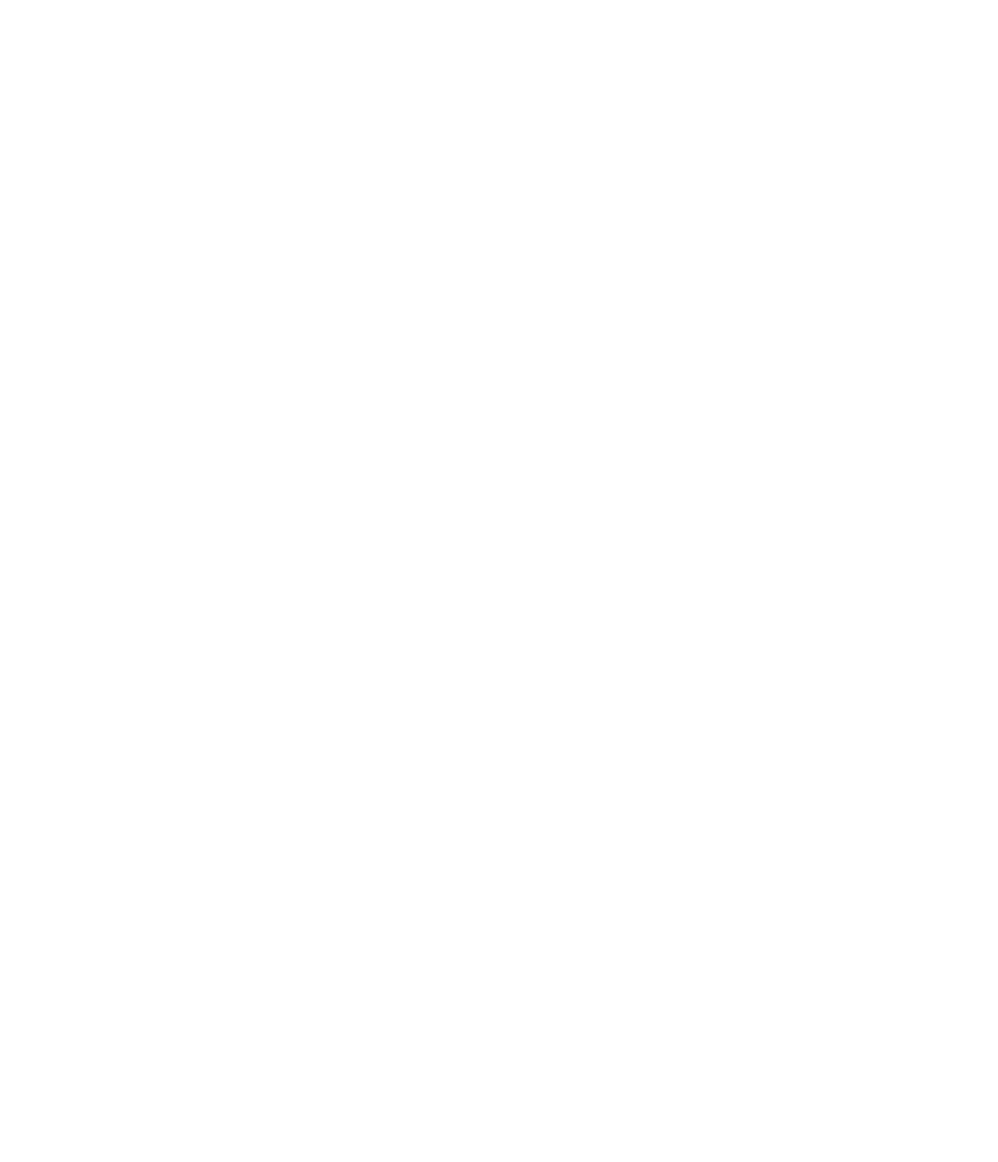
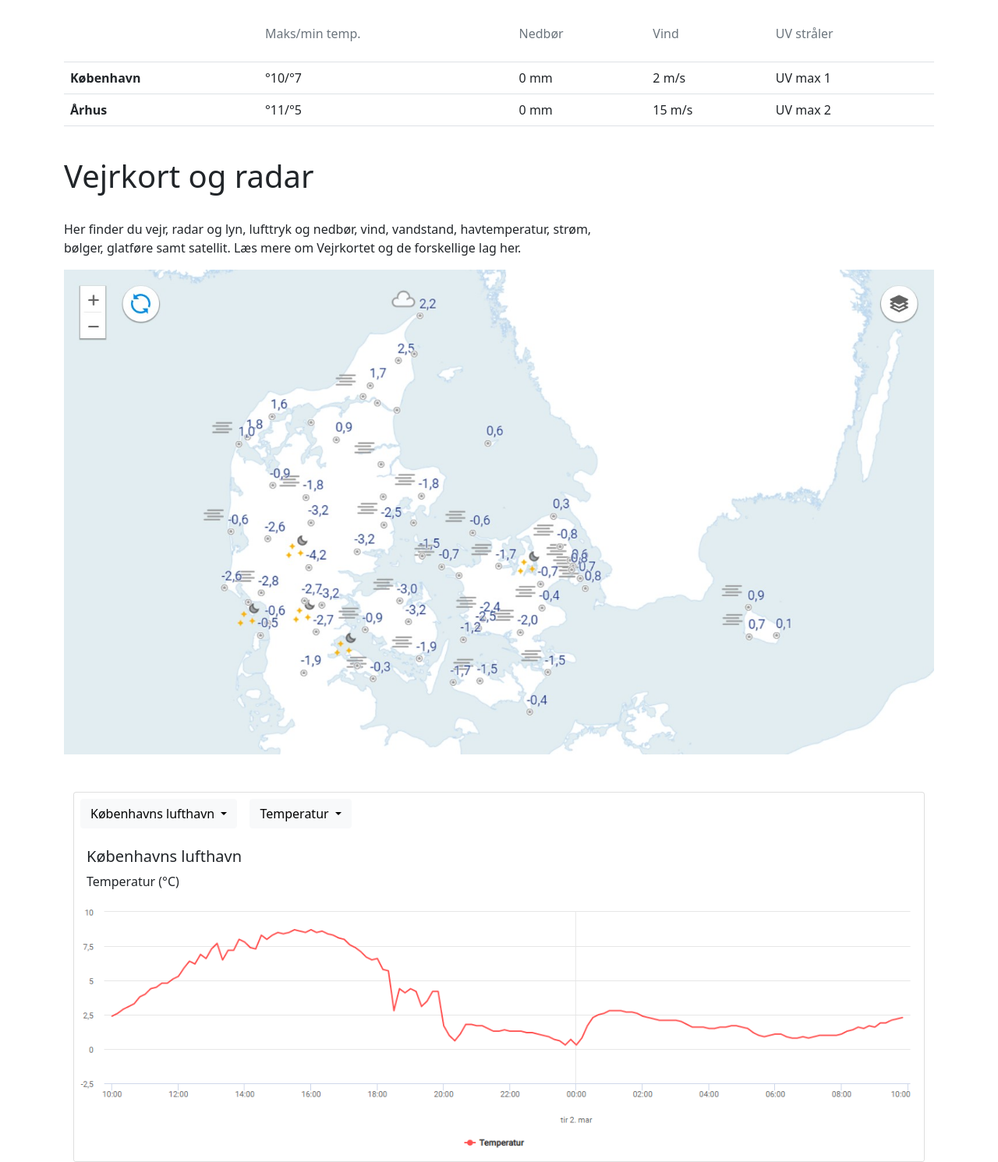
Before and after one commit to tobiasdaugaard/tema__2.1, a PHP site: page / in a window 1280 px wide. Before the commit the part shown is empty. Shown: the part 838-2329 px from the top of the page at 78% size. Before the commit the page ends 800 px from the top, so only its background shows below. Run offline with PHP 8.4, Linux system fonts and the light colour scheme; style sheets or scripts are compiled from the project's sources; some libraries are stand-ins or nearby versions.

Commit message:
ny index

```diff
--- a/index.php
+++ b/index.php
@@ -18,16 +18,116 @@
     <meta name="copyright" content="Information om copyright">
 
     <!-- Sikrer man kan benytte CSS ved at tilkoble en CSS fil -->
-	<link href="css/styles.css" rel="stylesheet" type="text/css">
+    <link href="css/bootstrap.css" rel="stylesheet" type="text/css">
+    <link href="css/styles.css/" rel="stylesheet" type="text/css">
 
     <!-- Sikrer den vises korrekt på mobil, tablet mv. ved at tage ift. skærmstørrelse - bliver brugt til responsive websider -->
     <meta name="viewport" content="width=device-width, initial-scale=1">
 </head>
-
+<script src="https://kit.fontawesome.com/fabc49d872.js" crossorigin="anonymous"></script>
 <!-- i <body> har man alt indhold på siden som brugeren kan se -->
 <body>
 
-	<!-- Her skal sidens indhold ligge -->
+<div class="container">
+        <img src=images/københanv.PNG class="card-img-bottom img-fluid" alt="...">
+</div>
+
+<br>
+
+<div class="container">
+    <table class="table table-hover">
+        <tbody>
+        <tr>
+            <th scope="col"></th>
+            <th scope="col"><p class="text-muted fw-normal">Maks/min temp.</p></th>
+            <th scope="col"><p class="text-muted fw-normal">Nedbør</p></th>
+            <th scope="col"><p class="text-muted fw-normal">Vind</p></th>
+            <th scope="col"><p class="text-muted fw-normal">UV stråler</p></th>
+        </tr>
+        <tr>
+            <th scope="row">København</th>
+            <td>°10/°7</td>
+            <td>0 mm</td>
+            <td>2 m/s</td>
+            <td>UV max 1</td>
+        </tr>
+        <tr>
+            <th scope="row">Århus</th>
+            <td>°11/°5</td>
+            <td>0 mm</td>
+            <td>15 m/s</td>
+            <td>UV max 2</td>
+        </tr>
+        </tbody>
+    </table>
+</div>
+
+<br>
+
+<div class="container">
+    <div class="vejrkort mx-auto w-100">
+
+        <div class="vejrkort-text">
+            <h1 class="overskrift">Vejrkort og radar</h1>
+
+            <br>
+
+            <p class="brødtext">
+                Her finder du vejr, radar og lyn, lufttryk og nedbør, vind, vandstand, havtemperatur, strøm, <br>
+                bølger, glatføre samt satellit. Læs mere om Vejrkortet og de forskellige lag her.
+            </p>
+        </div>
+
+
+        <div class="billede">
+            <img src="images/vejrkort.jpg" class="img-fluid">
+        </div>
+</div>
+
+<br><br>
+
+<div class="container">
+    <div class="card">
+        <div class=d-flex flex-row bd-highlight mb-3">
+            <div class="p-2 bd-highlight">
+
+                <div class="dropdown">
+                    <button class="btn btn-light dropdown-toggle" type="button" id="dropdownMenuButton1" data-bs-toggle="dropdown" aria-expanded="false">
+                        Københavns lufthavn
+                    </button>
+                    <ul class="dropdown-menu" aria-labelledby="dropdownMenuButton1">
+                        <li><a class="dropdown-item" href="#">Kalundbord</a></li>
+                        <li><a class="dropdown-item" href="#">Kolding fyr</a></li>
+                        <li><a class="dropdown-item" href="#">Ringsted flyveplads</a></li>
+                    </ul>
+                </div>
+            </div>
+
+            <div class="p-2 bd-highlight">
+                <div class="dropdown">
+                    <button class="btn btn-light dropdown-toggle" type="button" id="dropdownMenuButton1" data-bs-toggle="dropdown" aria-expanded="false">
+                        Temperatur
+                    </button>
+                    <ul class="dropdown-menu" aria-labelledby="dropdownMenuButton1">
+                        <li><a class="dropdown-item" href="#">Luftfugtighed</a></li>
+                        <li><a class="dropdown-item" href="#">Vind</a></li>
+                        <li><a class="dropdown-item" href="#">Nedbør</a></li>
+                    </ul>
+                </div>
+            </div>
+        </div>
+
+
+        <div class="card-body">
+            <h5 class="card-title">Københavns lufthavn</h5>
+            <p class="card-text">Temperatur (°C)</p>
+        </div>
+    <img src="images/temp%20køb.PNG" class="card-img-bottom img-fluid" alt="...">
+    </div>
+</div>
+
+
+
 
 </body>
 </html>
```
Lines whose indentation alone changed are shown as unchanged.
